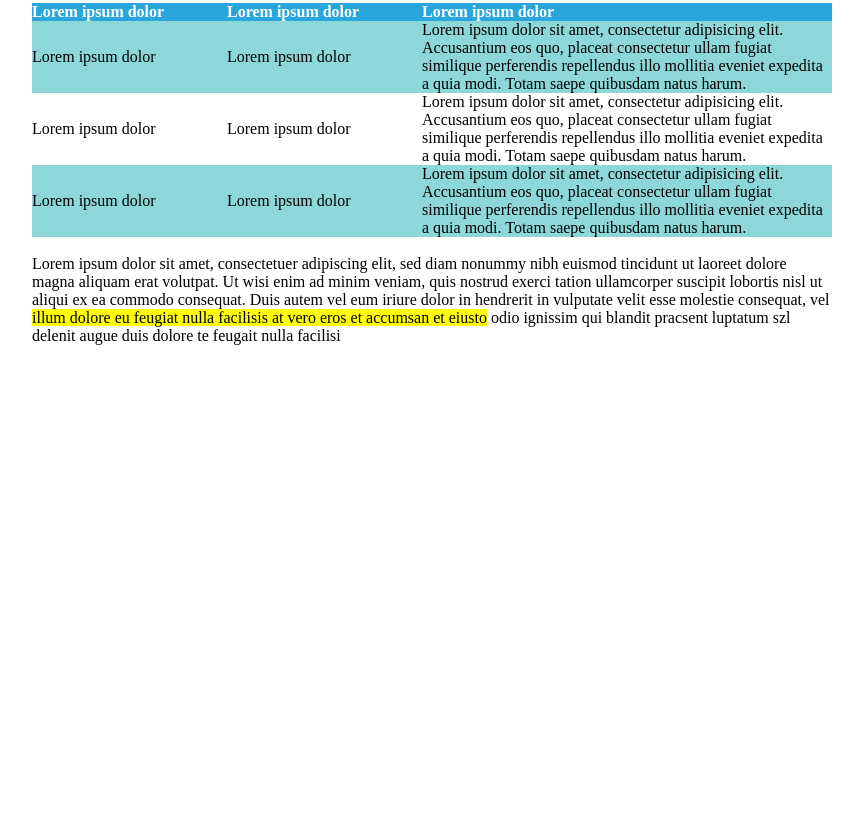
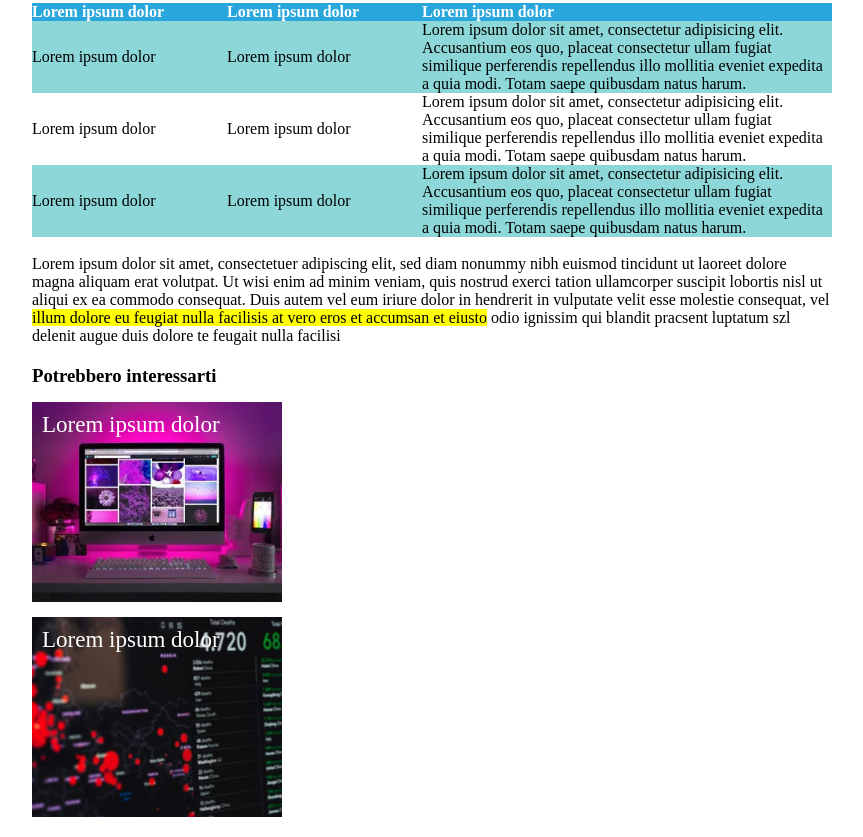
Before and after one commit to federicoverbicaro/html-css-booleaner, a plain HTML site: page assents/index.html in a window 1280 px wide. Shown: the part 1419-2256 px from the top of the page, without its empty margins (208-1071 px from the left). Before the commit the page ends 1784 px from the top, so only its background shows below. Drawn offline with Linux system fonts and the light colour scheme.

Commit message:
Esercizio Completato

```diff
--- a/assents/css/style.css
+++ b/assents/css/style.css
@@ -79,3 +79,35 @@ th{
 .tr{
     background-color: rgb(141, 215, 216);
 }
+
+/*  immagini piedipagina  */
+footer{
+     max-width: 800px;
+    margin: 20px auto;
+    text-align: left;
+}
+
+
+.monitor{
+    width: 250px;
+    height: 200px;
+    margin-top: 15px;
+    background-image: url('../img/monitor.jpg');
+    background-position: center;
+    color: white;
+    font-size: 23px;
+    padding: 10px;
+}
+
+.graph{
+    width: 250px;
+    height: 200px;
+    margin-top: 15px;
+    background-image: url('../img/graph.jpg');
+    background-position: center;
+    color: white;
+    font-size: 23px;
+    padding: 10px;
+
+
+}
--- a/assents/index.html
+++ b/assents/index.html
@@ -39,10 +39,10 @@
             <img src="./img/tim-2.jpg" alt="">
         </figure>
 
-        <section class="description">
+        <div class="description">
             <p>1st Photo: John §. and James L. Knight Foundation, by Scott Henrichsen</p>
             <p>2nd Photo: Wikimedia. by Paul Clarke</p>
-        </section>
+        </div>
 
         <p class="paragraph">Lorem ipsum dolor sit amet, consectetuer adipiscing elit, sed diam nonummy nibh euismod tincidunt
             ut laoreet dolore magna
@@ -54,7 +54,7 @@
             luptatum zzril delenit
             augue duis dolore te feugait nulla facilisi.</p>
 
-        <section>
+
             <div class="list">
                 <ul>
                     <li>Lorem ipsum dolor sit amet, cons ectetuer adipiscing elit, sed diam nonummy nibh euismod
@@ -68,7 +68,7 @@
                         magna aliquam erat volutpat.</li>
                 </ul>
             </div>
-        </section>
+
 
         <!-- tabella  -->
         <table class="tabella">
@@ -109,7 +109,8 @@
             </tbody>
 
         </table>
-<section>
+        <!-- ultimo paragrafo  -->
+<div>
     <p class="paragraph">Lorem ipsum dolor sit amet, consectetuer adipiscing elit, sed diam nonummy nibh euismod tincidunt ut laoreet dolore magna
         aliquam erat volutpat. Ut wisi enim ad minim veniam, quis nostrud exerci tation ullamcorper suscipit lobortis nisl ut aliqui
         ex ea commodo consequat. Duis autem vel eum iriure dolor in hendrerit in vulputate velit esse molestie consequat, vel
@@ -118,13 +119,20 @@
         dolore eu feugiat nulla facilisis at vero eros et accumsan et eiusto</mark>
         odio ignissim qui blandit pracsent luptatum szl delenit
         augue duis dolore te feugait nulla facilisi</p>
-</section>
-
-
-
+        </div>
     </main>
 
+    <!-- piedi pagina  -->
+<footer>
+    <section>
+        <h3>Potrebbero interessarti </h3>
 
+        <figure class="monitor">Lorem ipsum dolor</figure>
+
+        <figure class="graph">Lorem ipsum dolor </figure>
+
+    </section>
+</footer>
 
 
 </body>
```
